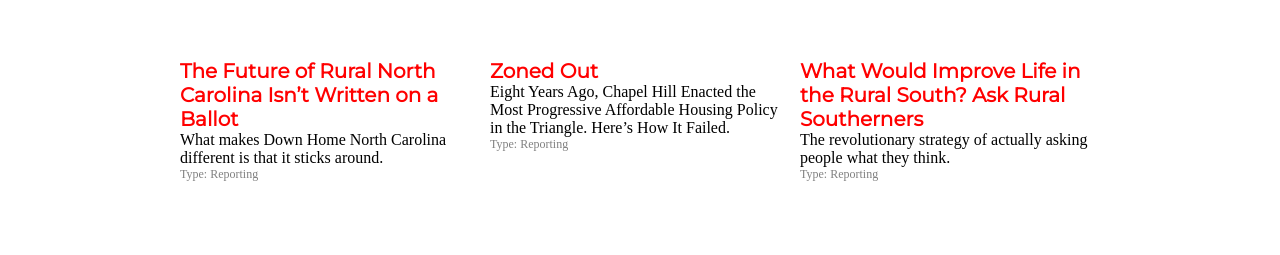
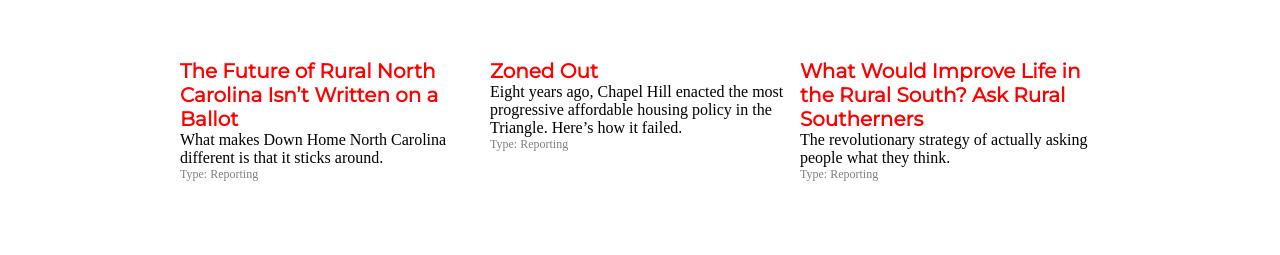
Before and after one commit to themhartman/themhartman.github.io, a Jekyll site: the page built from published.md, in a window 1280 px wide and 900 px high. Shown: the part 318-573 px from the top of the window. Built offline with Jekyll 4.4.1, drawn with Linux system fonts in a browser that asks for light colours; some web fonts are replaced.

```diff
--- a/_posts/2018-08-22-zoned-out.markdown
+++ b/_posts/2018-08-22-zoned-out.markdown
@@ -7,7 +7,7 @@ tags:
 categories:
 - reporting
 title: "Zoned Out"
-summary: "Eight Years Ago, Chapel Hill Enacted the Most Progressive Affordable Housing Policy in the Triangle. Here’s How It Failed."
+summary: "Eight years ago, Chapel Hill enacted the most progressive affordable housing policy in the Triangle. Here’s how it failed."
 layout: post
 image: /assets/img/indy_weekly.jpg
 ---
```
